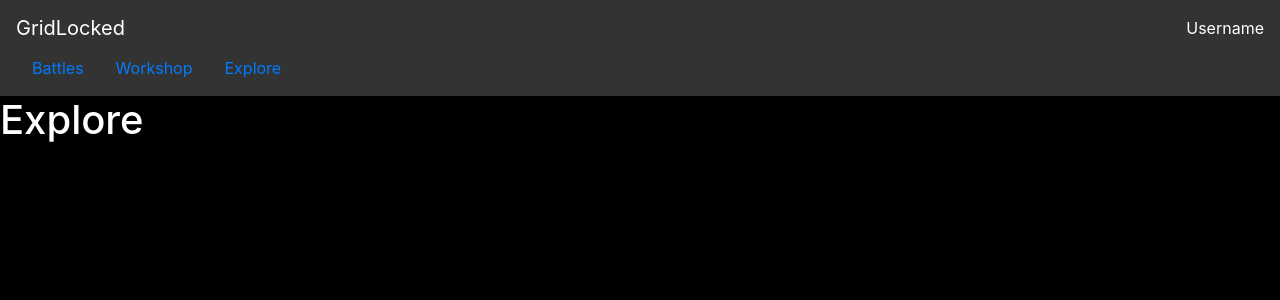
After one commit to ANDYDEARING/gridlocked, a Django app: page /explore/ in a window 1280 px wide. The commit adds this page. Shown: the top 300 px of the page. Run offline with Django 3.2, Linux system fonts and the light colour scheme; some libraries are stand-ins or nearby versions.

Commit message:
working links to all 3 sites in DJ

```diff
--- a/GridLocked/urls.py
+++ b/GridLocked/urls.py
@@ -28,6 +28,8 @@ urlpatterns = [
 urlpatterns += [
     path('', RedirectView.as_view(url='battles/')),
     path('battles/', views.battles, name='battles'),
+    path('workshop/', views.workshop, name='workshop'),
+    path('explore/', views.explore, name='explore'),
 ]
 
 urlpatterns += static(settings.STATIC_URL, document_root=settings.STATIC_ROOT)
--- a/GridLocked/views.py
+++ b/GridLocked/views.py
@@ -6,3 +6,17 @@ def battles(request):
 
     }
     return render(request, 'battles.html', context=context)
+
+def explore(request):
+    """View function for explore page of site."""
+    context={
+
+    }
+    return render(request, 'explore.html', context=context)
+
+def workshop(request):
+    """View function for workshop page of site."""
+    context={
+
+    }
+    return render(request, 'workshop.html', context=context)
--- a/templates/base.html
+++ b/templates/base.html
@@ -17,9 +17,9 @@
         <span class="navbar-brand">GridLocked</span>
         <span>Username</span>
         <div class="navigation-links">
-            <a class="nav-item nav-link" href="">Battles</a>
-            <a class="nav-item nav-link" href="">Workshop</a>
-            <a class="nav-item nav-link" href="">Explore</a>
+            <a class="nav-item nav-link" href="{% url 'battles' %}">Battles</a>
+            <a class="nav-item nav-link" href="{% url 'workshop' %}">Workshop</a>
+            <a class="nav-item nav-link" href="{% url 'explore' %}">Explore</a>
         </div>
     </div>
     {% block content %}{% endblock %}
--- /dev/null
+++ b/templates/explore.html
@@ -0,0 +1,4 @@
+{% extends "base.html" %}
+{% block content %}
+    <h1>Explore</h1>
+{% endblock %}
--- /dev/null
+++ b/templates/workshop.html
@@ -0,0 +1,4 @@
+{% extends "base.html" %}
+{% block content %}
+    <h1>Workshop</h1>
+{% endblock %}
```
